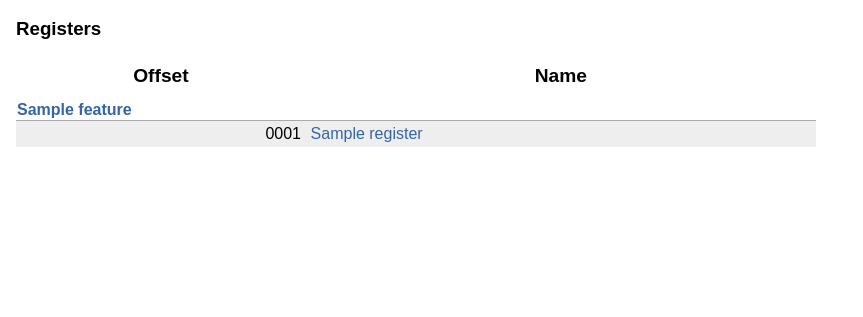
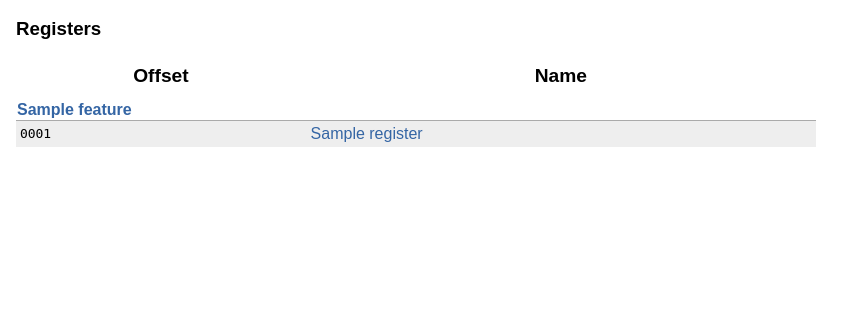
Before and after one commit to svanheule/realtek-registers, a Flask app: a page that uses realtek_reglist/templates/overview_registers.html in a window 1280 px wide. Shown: the part 58-375 px from the top of the page, without its empty margins (0-863 px from the left). Run offline with Flask 2, Linux system fonts and the light colour scheme; tables that the repository leaves empty hold one stand-in row (values such as "Sample post"); parts of the project's set-up code (start-up, migrations or seed data) failed here and were passed over.

Commit message:
Use monospace font for hexadecimal numbers

```diff
--- a/realtek_reglist/static/style.css
+++ b/realtek_reglist/static/style.css
@@ -103,3 +103,6 @@ body > footer a {
 .fieldlist td {
     vertical-align: top;
 }
+.hexnum {
+    font-family: monospace;
+}
--- a/realtek_reglist/templates/overview_registers.html
+++ b/realtek_reglist/templates/overview_registers.html
@@ -18,7 +18,7 @@
 </th></tr>
 {% endif -%}
 <tr>
-    <td class="num">{{ "%04x" | format(reg.offset) }}</td>
+    <td class="hexnum">{{ "%04x" | format(reg.offset) }}</td>
     <td><a href="{{ url_for('realtek.regfieldlist', platform=reg.family.name, register=reg.name) | lower }}">{{ reg.name }}</a></td>
 </tr>
 {% endfor -%}
--- a/realtek_reglist/templates/regfieldlist.html
+++ b/realtek_reglist/templates/regfieldlist.html
@@ -8,10 +8,11 @@
 {% endblock %}
 {% block content %}
 {{ super() }}
+{{ register | breadcrumbs }}
 <h3>Details</h3>
 <dl>
     <dt>Register name</dt><dd>{{ register.name }}</dd>
-    <dt>Register offset</dt><dd>{{ "%04x" | format(register.offset) }}</dd>
+    <dt>Register offset</dt><dd class="hexnum">{{ "%04x" | format(register.offset) }}</dd>
     <dt>Feature</dt>
     <dd><a href="{{ url_for('realtek.featuredetail', platform=platform, feature=register.feature.name) | lower }}">{{ register.feature.name }}</a></dd>
     {% if register.port_idx_max > 0 %}
```
